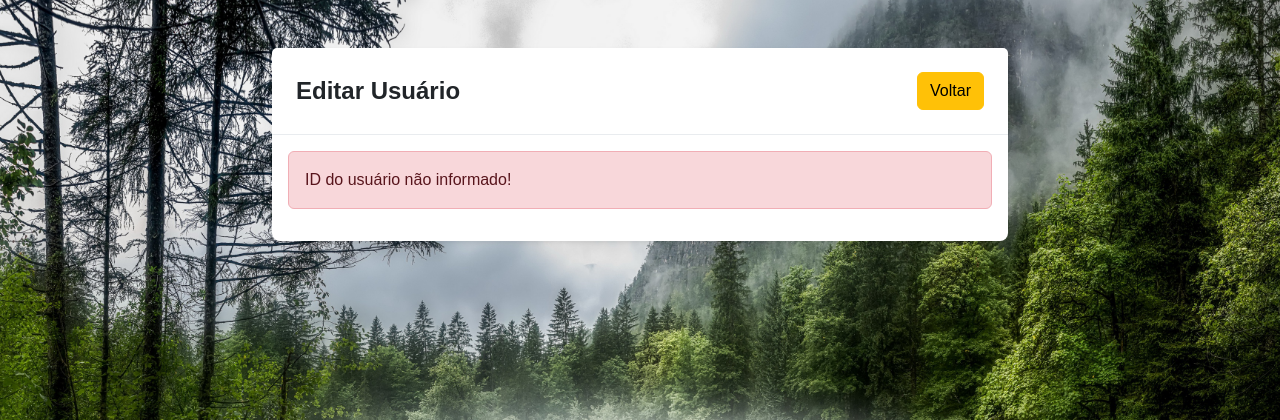
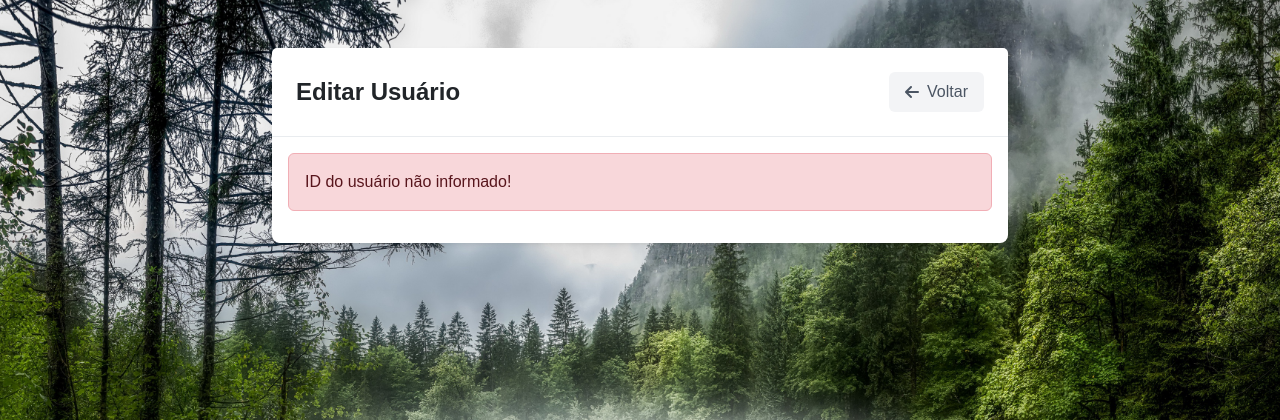
Before and after one commit to lindembergs/teste-tecnico-chroma-soft, a PHP site: page /edit_user.php in a window 1280 px wide. Shown: the part 66-486 px from the top of the page. Run offline with PHP 8.4, Linux system fonts and the light colour scheme.

Commit message:
style: alt na UI dos botoes de voltar

```diff
--- a/pages/edit_user.php
+++ b/pages/edit_user.php
@@ -9,10 +9,12 @@ require '../includes/connect.php';
     <meta name="viewport" content="width=device-width, initial-scale=1">
     <title>Usuário - Editar</title>
     <link
+
         href="https://cdn.jsdelivr.net/npm/bootstrap@5.3.3/dist/css/bootstrap.min.css"
         rel="stylesheet"
         integrity="sha384-QWTKZyjpPEjISv5WaRU9OFeRpok6YctnYmDr5pNlyT2bRjXh0JMhjY6hW+ALEwIH"
         crossorigin="anonymous">
+        <link href="https://cdnjs.cloudflare.com/ajax/libs/font-awesome/6.0.0/css/all.min.css" rel="stylesheet">
     <link rel="stylesheet" href="../assets/css/style.css">
 </head>
 <body>
@@ -24,7 +26,10 @@ require '../includes/connect.php';
                 <div class="card shadow-sm">
                     <div class="card-header d-flex justify-content-between align-items-center">
                         <h4 class="mb-0">Editar Usuário</h4>
-                        <a href="index.php" class="btn btn-warning">Voltar</a>
+                        <a href="index.php" class="btn btn-back">
+                                <i class="fas fa-arrow-left"></i>
+                                Voltar
+                            </a>
                     </div>
                     <div class="card-body">
                         <?php
--- a/pages/view_user.php
+++ b/pages/view_user.php
@@ -13,6 +13,7 @@ require '../includes/connect.php';
       integrity="sha384-QWTKZyjpPEjISv5WaRU9OFeRpok6YctnYmDr5pNlyT2bRjXh0JMhjY6hW+ALEwIH"
       crossorigin="anonymous"
     >
+    <link href="https://cdnjs.cloudflare.com/ajax/libs/font-awesome/6.0.0/css/all.min.css" rel="stylesheet">
     <link rel="stylesheet" href="../assets/css/style.css">
     <style>
       body {
@@ -56,7 +57,10 @@ require '../includes/connect.php';
           <div class="card">
             <div class="card-header d-flex justify-content-between align-items-center">
               <h4 class="mb-0">Visualizar Usuário</h4>
-              <a href="index.php" class="btn btn-warning">Voltar</a>
+              <a href="index.php" class="btn btn-back">
+                                <i class="fas fa-arrow-left"></i>
+                                Voltar
+                            </a>
             </div>
             <div class="card-body">
               <?php
```
